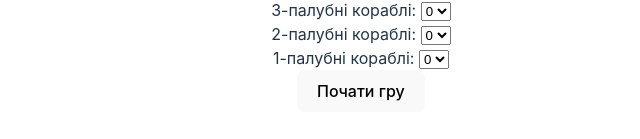
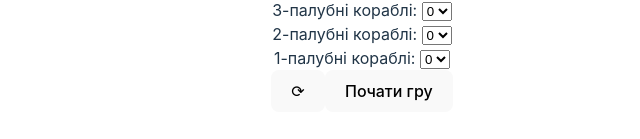
Before and after one commit to shrewman/battleship, a React (Vite) app: page / in a window 1280 px wide. Shown: the part 407-546 px from the top of the page, without its empty margins (369-1009 px from the left). Built offline with nearby package versions, Linux system fonts and the light colour scheme.

Commit message:
Added refresh board button

```diff
--- a/src/components/Menu/Menu.tsx
+++ b/src/components/Menu/Menu.tsx
@@ -3,6 +3,7 @@ import './Menu.css'
 import Ship from '../../types/Ship';
 import Board from '../Board/Board';
 import ShipCountSelector from './ShipCountSelector';
+import { getRandomlyFilledBoard } from '../../modules/GameLogic';
 
 interface MenuProps {
   handleStartGame: (ships: Ship[], boardSize: number) => void;
@@ -17,6 +18,11 @@ const Menu: React.FC<MenuProps> = ({ handleStartGame: startGame }) => {
     { size: 1, count: 0 },
   ]);
   const [boardSize, setBoardSize] = useState(7);
+  const [board, setBoard] = useState(getRandomlyFilledBoard(boardSize, ships));
+
+  const handleBoardRefresh = () => {
+    setBoard(getRandomlyFilledBoard(boardSize, ships));
+  }
 
   const handleShipCountChange = (e: React.ChangeEvent<HTMLSelectElement>, index: number) => {
     const updatedShips = [...ships];
@@ -68,6 +74,7 @@ const Menu: React.FC<MenuProps> = ({ handleStartGame: startGame }) => {
           optionValues={[0, 1, 2, 3, 4]}
           onChange={(e) => handleShipCountChange(e, 4)} />
 
+        <button type='button' onClick={handleBoardRefresh}>⟳</button>
         <button type="submit">Почати гру</button>
       </form>
     </div>
```
